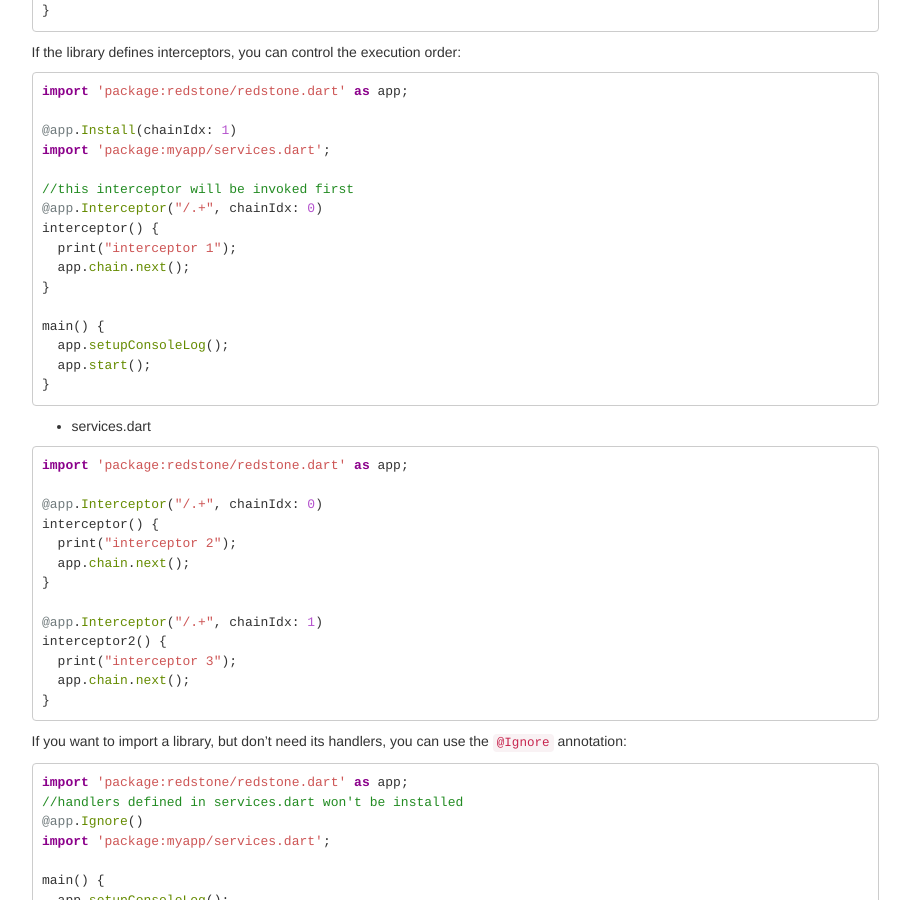
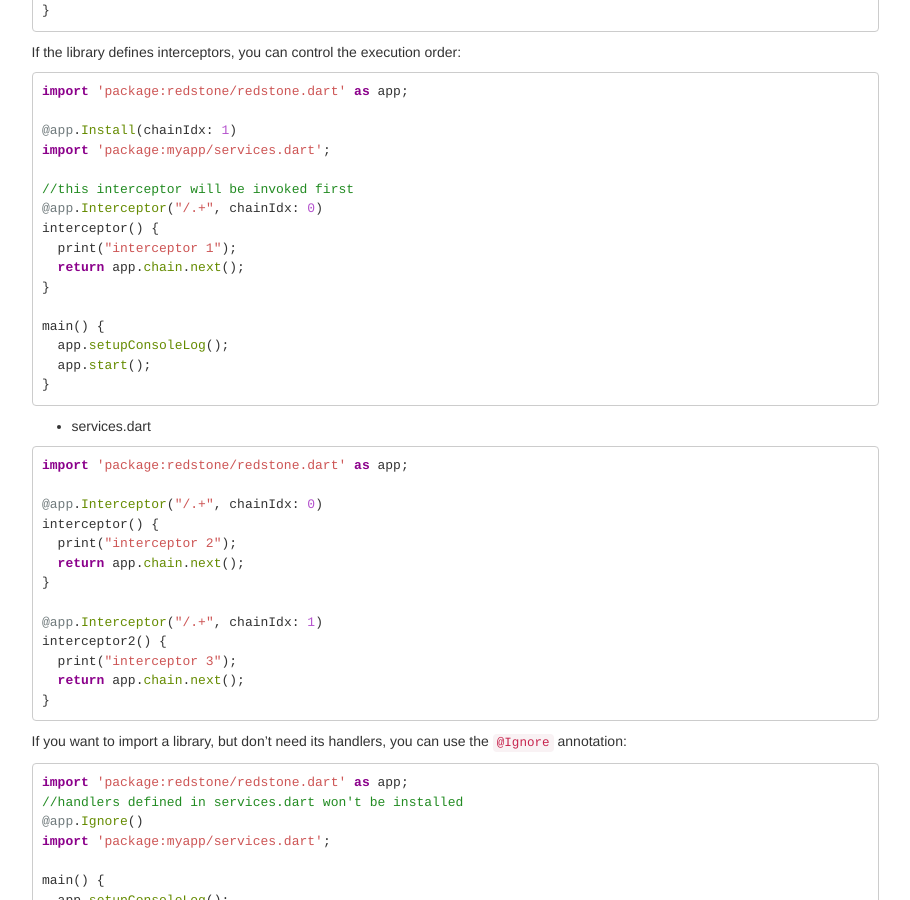
Before and after one commit to redstone-dart/redstone, a Jekyll site: the page built from _doc/Importing-libraries.md, in a window 1280 px wide and 900 px high, scrolled down 815 px. Shown: the whole window, without its empty margins (331-1241 px from the left). Built offline with Jekyll 4.4.1, drawn with Linux system fonts in a browser that asks for light colours; Markdown is read by kramdown in place of the engine named in the settings.

````diff
--- a/_doc/Importing-libraries.md
+++ b/_doc/Importing-libraries.md
@@ -56,7 +56,7 @@ import 'package:myapp/services.dart';
 @app.Interceptor("/.+", chainIdx: 0)
 interceptor() {
   print("interceptor 1");
-  app.chain.next();
+  return app.chain.next();
 }
 
 main() {
@@ -72,13 +72,13 @@ import 'package:redstone/redstone.dart' as app;
 @app.Interceptor("/.+", chainIdx: 0)
 interceptor() {
   print("interceptor 2");
-  app.chain.next();
+  return app.chain.next();
 }
 
 @app.Interceptor("/.+", chainIdx: 1)
 interceptor2() {
   print("interceptor 3");
-  app.chain.next();
+  return app.chain.next();
 }
 ```
 
````
Also changed, not shown: _doc/Plugin-API.md (+6 -10 lines), _posts/2014-07-14-managing-database-connection-with-redstondart.md (+0 -2 lines).
